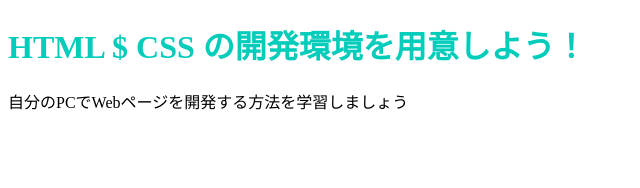
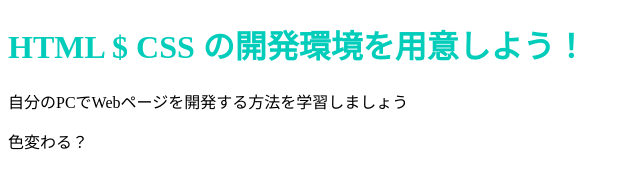
Before and after one commit to meclemo/meclemo.github.io, a plain HTML site: page index.html in a window 1280 px wide. Shown: the full height of the page, 0-640 px from the left. Drawn offline with Linux system fonts and the light colour scheme.

Commit message:
Update index.html

```diff
--- a/index.html
+++ b/index.html
@@ -8,5 +8,6 @@
 <body>
     <h1 class="title">HTML $ CSS の開発環境を用意しよう！</h1>
     <p>自分のPCでWebページを開発する方法を学習しましょう</p>
+    <p class="kou">色変わる？</p>
 </body>
 </html>
```
